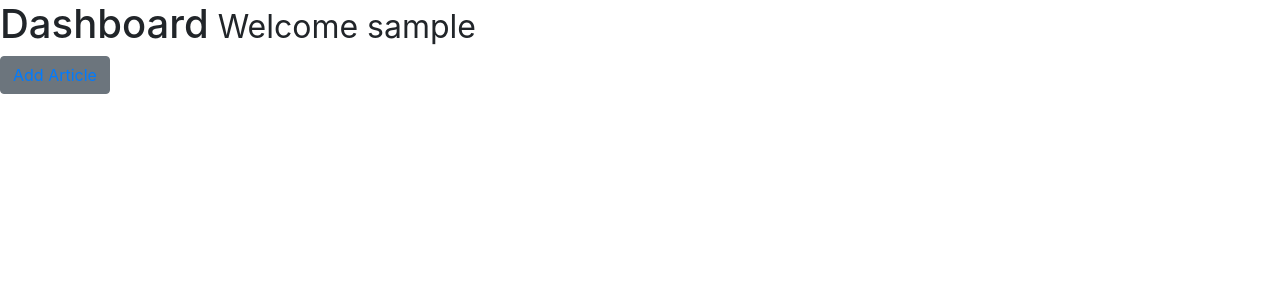
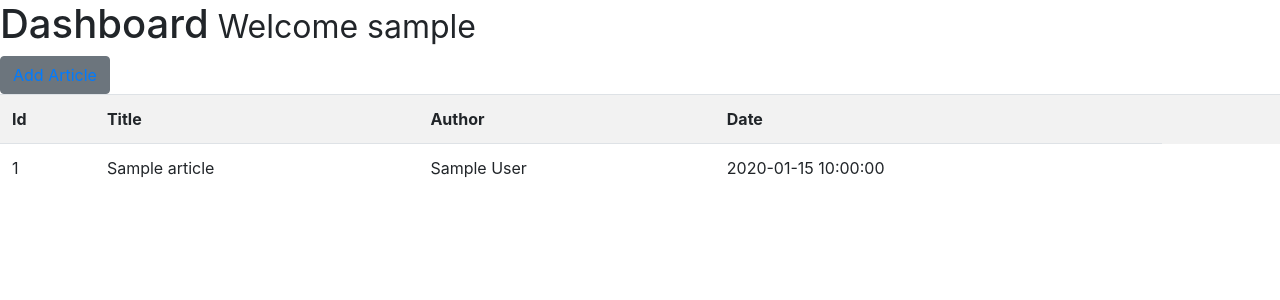
Before and after one commit to MYK077/PythonFlaskBlogApp, a Flask app: page /dashboard in a window 1280 px wide. Shown: the part 56-356 px from the top of the page. Run offline with Flask 2, Linux system fonts and the light colour scheme; the visitor is signed in with stand-in values (Sample User, id 1); tables that the repository leaves empty or names only in its code hold one stand-in row (values such as "Sample post"); some libraries are stand-ins or nearby versions.

Commit message:
add article table to dashboard

```diff
--- a/app.py
+++ b/app.py
@@ -124,6 +124,11 @@ def logout():
 @app.route('/dashboard')
 def dashboard():
     if 'username' in session:
+        cur = mysql.connection.cursor();
+        res = cur.execute("select * from articles")
+        articles = cur.fetchall()
+        if res > 0:
+                return render_template('dashboard.html', articles = articles)
         return render_template('dashboard.html',username = session['username'])
     else:
         flash('unauthorized,please log in','danger')
@@ -138,7 +143,6 @@ class AddArticle(Form):
 
 @app.route('/addarticle', methods=['GET','POST'])
 def addarticle():
-    app.logger.info(session['username'])
     form = AddArticle(request.form)
     # author = session['username']
     if request.method == "POST" and form.validate():
@@ -148,6 +152,8 @@ def addarticle():
         cur.execute("INSERT INTO articles(author, title, body)VALUES(%s, %s, %s)", (session['username'],title,body))
         mysql.connection.commit()
         cur.close()
+        flash("Article created","success")
+        return redirect(url_for("dashboard"))
     return render_template('addarticle.html',form=form)
 
 
--- a/templates/addarticle.html
+++ b/templates/addarticle.html
@@ -10,7 +10,7 @@
     {{ render_field(form.title, class = "form-control")}}
   </div>
   <div class="form-group">
-    {{ render_field(form.body, class = "form-control")}}
+    {{ render_field(form.body, class = "form-control",id="editor")}}
   </div>
 
   <button type="submit" class="btn btn-primary">Submit</button>
--- a/templates/dashboard.html
+++ b/templates/dashboard.html
@@ -2,8 +2,28 @@
 
 {% block body %}
 
-<h1>Dashboard<small> Welcome {{username}}</small></h1>
-<button type="button" class="btn btn-secondary"><a href="addarticle">Add Article</button></a>
+<h1>Dashboard<small> Welcome {{session['username']}}</small></h1>
+<button type="button" class="btn btn-secondary"><a href="addarticle">Add Article</a></button>
+<table class="table table-striped">
+  <tr>
+    <th>Id</th>
+    <th>Title</th>
+    <th>Author</th>
+    <th>Date</th>
+    <th></th>
+    <th></th>
+  </tr>
+  {% for article in articles %}
+    <tr>
+      <td>{{article.id}}</td>
+      <td>{{article.title}}</td>
+      <td>{{article.author}}</td>
+      <td>{{article.create_date}}</td>
+    </tr>
+  {% endfor %}
+</table>
+
+
 
 
 {% endblock %}
--- a/templates/layout.html
+++ b/templates/layout.html
@@ -14,5 +14,9 @@
     <script src="https://code.jquery.com/jquery-3.2.1.slim.min.js" integrity="sha384-KJ3o2DKtIkvYIK3UENzmM7KCkRr/rE9/Qpg6aAZGJwFDMVNA/GpGFF93hXpG5KkN" crossorigin="anonymous"></script>
     <script src="https://cdnjs.cloudflare.com/ajax/libs/popper.js/1.12.9/umd/popper.min.js" integrity="sha384-ApNbgh9B+Y1QKtv3Rn7W3mgPxhU9K/ScQsAP7hUibX39j7fakFPskvXusvfa0b4Q" crossorigin="anonymous"></script>
     <script src="https://maxcdn.bootstrapcdn.com/bootstrap/4.0.0/js/bootstrap.min.js" integrity="sha384-JZR6Spejh4U02d8jOt6vLEHfe/JQGiRRSQQxSfFWpi1MquVdAyjUar5+76PVCmYl" crossorigin="anonymous"></script>
+    <script src="//cdn.ckeditor.com/4.11.4/standard/ckeditor.js"></script>
+    <script scr="text/javascript">
+    CKEDITOR.replace('editor')
+    </script>
   </body>
 </html>
```
